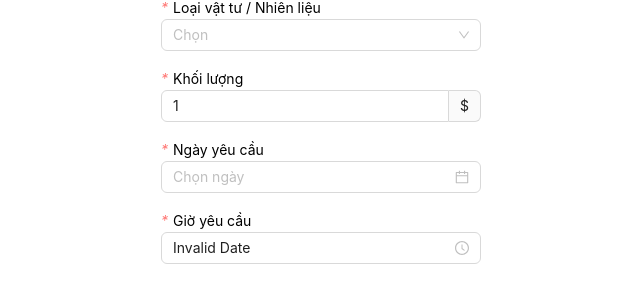
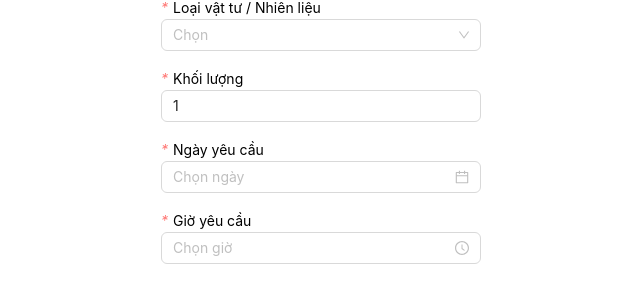
Before and after one commit to khungbovi103/vat-tu, a Next.js app: page / in a window 1280 px wide. Shown: the part 242-544 px from the top of the page, without its empty margins (319-959 px from the left). Built offline with nearby package versions, Linux system fonts and the light colour scheme.

Commit message:
feat: fix ui

```diff
--- a/src/app/page.tsx
+++ b/src/app/page.tsx
@@ -7,7 +7,7 @@ import dayjs from 'dayjs';
 
 import { FieldComponent } from '@/component';
 
-import { ESUPPLIES_TYPE, LIST_SUPPLIES_TYPE, validateSchemaSuppliesForm } from '@/constant';
+import { ESUPPLIES_TYPE, LIST_SUPPLIES_TYPE, TEST, validateSchemaSuppliesForm } from '@/constant';
 
 
 interface IFormInput {
@@ -28,8 +28,10 @@ export default function Home() {
         resolver: yupResolver(validateSchemaSuppliesForm)
     });
 
-    const { formState } = formMethods;
+    const { formState, watch } = formMethods;
     // const { isValid } = formState;
+
+    const watchSuppliesType = watch('suppliesType');
 
     const handleConfirmModalRequest: React.FormEventHandler<HTMLFormElement> = async (event) => {
         event.preventDefault();
@@ -104,7 +106,7 @@ export default function Home() {
                                                 isShowMessage={!!fieldState?.error}
                                                 message={fieldState?.error?.message}
                                                 text={'Khối lượng'}>
-                                                <InputNumber style={{ width: '100%' }} {...restField} value={value} addonAfter={'$'}
+                                                <InputNumber style={{ width: '100%' }} {...restField} value={value} addonAfter={TEST[watchSuppliesType]}
                                                              defaultValue={1} />
                                             </FieldComponent>
                                         );
@@ -147,7 +149,7 @@ export default function Home() {
                                                 text={'Giờ yêu cầu'}>
                                                 <TimePicker
                                                     {...restField}
-                                                    value={dayjs(value)}
+                                                    value={value ? dayjs(value) : undefined}
                                                     style={{ width: '100%' }}
                                                     placeholder="Chọn giờ"
                                                 />
--- a/src/constant/index.ts
+++ b/src/constant/index.ts
@@ -7,7 +7,7 @@ export enum ESUPPLIES_TYPE {
 
 export const LIST_SUPPLIES_TYPE = [
     { label: 'Bê Tông thân trụ T1L', value: ESUPPLIES_TYPE.BE_TONG },
-    { label: 'Dầu Diesel', value: ESUPPLIES_TYPE.DAU_DIESEL },
+    { label: 'Dầu Diesel', value: ESUPPLIES_TYPE.DAU_DIESEL }
 ];
 
 export const validateSchemaSuppliesForm = Yup.object().shape({
@@ -15,5 +15,10 @@ export const validateSchemaSuppliesForm = Yup.object().shape({
     suppliesType: Yup.string().required('Vui lòng chọn thông tin này'),
     requestDate: Yup.string().required('Vui lòng nhập thông tin này'),
     requestTime: Yup.string().required('Vui lòng nhập thông tin này'),
-    volume: Yup.number().required('Vui lòng nhập thông tin này').min(1, 'Giá trị nhập phải lớn hơn 0'),
+    volume: Yup.number().required('Vui lòng nhập thông tin này').min(1, 'Giá trị nhập phải lớn hơn 0')
 });
+
+export const TEST = {
+    [ESUPPLIES_TYPE.BE_TONG]: 'm3',
+    [ESUPPLIES_TYPE.DAU_DIESEL]: 'Lít'
+};
```
Also changed, not shown: package.json (+4 -4 lines), 1 other file (tests, documents, lock files or other folders).
